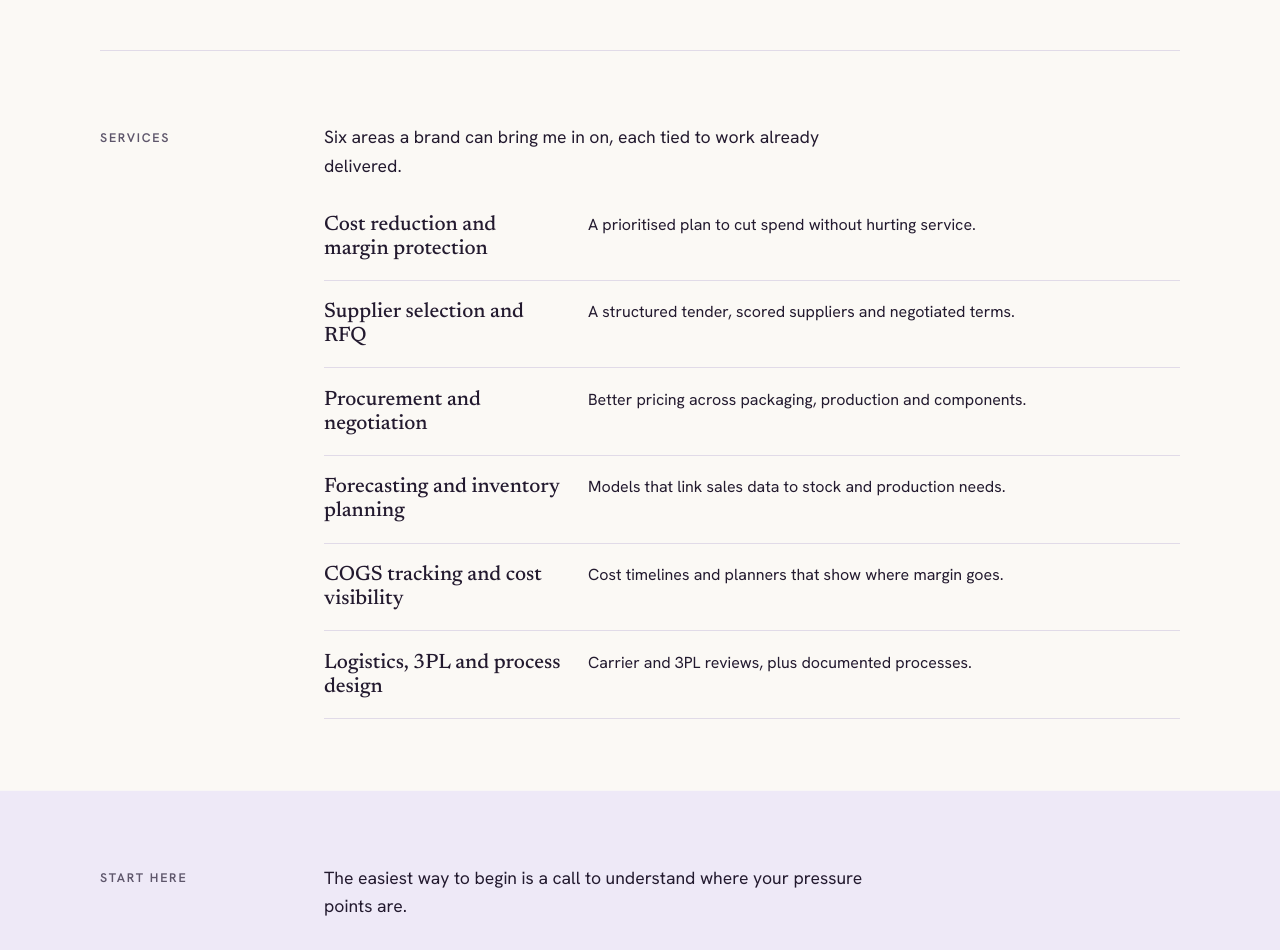
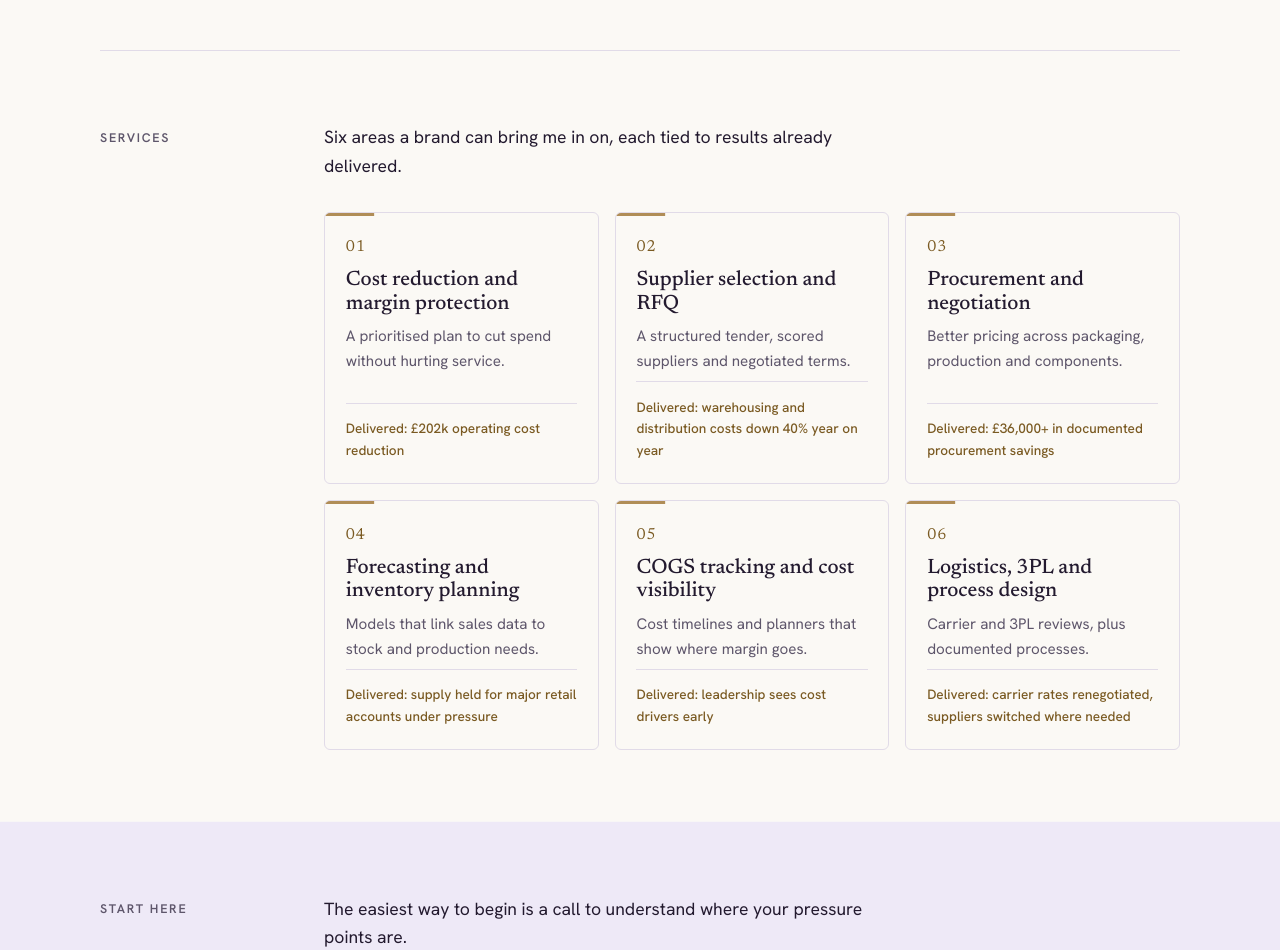
Before and after one commit to VashtiAdvisory/vashti-site, a plain HTML site: page index.html in a window 1280 px wide. Shown: the part 3580-4530 px from the top of the page. Drawn offline with Linux system fonts and the light colour scheme.

Commit message:
Add files via upload

```diff
--- a/index.html
+++ b/index.html
@@ -172,6 +172,24 @@ a:focus-visible, button:focus-visible { outline: 2px solid var(--accent); outlin
 .values .points li { margin-bottom: 1rem; }
 .lead + .problem { margin: -1rem 0 2rem; color: var(--muted); font-size: 1rem; max-width: 58ch; }
 
+
+/* Services cards */
+.cards { display: grid; grid-template-columns: minmax(0, 1fr); gap: 1rem; }
+@media (min-width: 640px) { .cards { grid-template-columns: repeat(2, minmax(0, 1fr)); } }
+@media (min-width: 1100px) { .cards { grid-template-columns: repeat(3, minmax(0, 1fr)); } }
+.cards li { position: relative; display: flex; flex-direction: column; gap: 0.5rem; padding: 1.4rem 1.3rem 1.3rem; background: var(--bg); border: 1px solid var(--line); border-radius: 6px; overflow: hidden; transition: transform .25s ease, border-color .25s ease, box-shadow .25s ease; }
+.cards li::before { content: ""; position: absolute; left: 0; top: 0; height: 3px; width: 100%; background: var(--brass); transform: scaleX(0.18); transform-origin: left; transition: transform .35s ease; }
+.cards li:hover, .cards li:focus-within { transform: translateY(-4px); border-color: var(--line-tint); box-shadow: 0 10px 24px rgba(35, 26, 47, 0.10); }
+.cards li:hover::before, .cards li:focus-within::before { transform: scaleX(1); }
+.cards .num { font-family: var(--font-display); font-size: 1rem; color: var(--accent); letter-spacing: 0.06em; }
+.cards h3 { font-family: var(--font-display); font-size: 1.3rem; line-height: 1.15; font-weight: 500; margin: 0; }
+.cards p { margin: 0; color: var(--muted); font-size: 0.95rem; }
+.cards .proof { margin-top: auto; padding-top: 0.9rem; border-top: 1px solid var(--line); color: var(--accent); font-size: 0.85rem; font-weight: 500; }
+.js .cards li { opacity: 0; transform: translateY(14px); }
+.js .cards li.in { opacity: 1; transform: none; transition: opacity .5s ease, transform .5s ease, border-color .25s ease, box-shadow .25s ease; }
+.js .cards li.in:hover, .js .cards li.in:focus-within { transform: translateY(-4px); }
+@media (prefers-reduced-motion: reduce) { .cards li, .cards li::before { transition: none; } .js .cards li { opacity: 1; transform: none; } }
+
 /* Case studies */
 .case { display: grid; grid-template-columns: minmax(0, 1fr); gap: 1.1rem; padding-block: 2.25rem; border-top: 1px solid var(--line); }
 .case:first-child { border-top: 0; padding-top: 0; }
@@ -254,7 +272,7 @@ a:focus-visible, button:focus-visible { outline: 2px solid var(--accent); outlin
       <p class="lead">I help founder-led consumer, food and wellness brands cut supply chain cost, streamline supply and build the planning systems to scale. Eight years of documented results across FMCG, retail, manufacturing and logistics, in the UK, Europe and Africa.</p>
       <p class="problem">Rising costs, legacy inefficiencies, unreliable supply, or planning that cannot keep up with growth? That is where I come in.</p>
       <div class="actions">
-        <a class="btn" href="mailto:hello@vashtiadvisory.com?subject=Intro%20call">Book a free intro call</a>
+        <a class="btn" href="https://calendly.com/foyin-vashtiadvisory/30min" target="_blank" rel="noopener">Book a free intro call</a>
         <a class="textlink" href="#results">See all the results</a>
       </div>
       <ul class="stats" aria-label="Headline results">
@@ -351,14 +369,14 @@ a:focus-visible, button:focus-visible { outline: 2px solid var(--accent); outlin
     <section class="sec" id="services" aria-labelledby="services-h">
       <h2 id="services-h">Services</h2>
       <div class="body">
-        <p class="intro">Six areas a brand can bring me in on, each tied to work already delivered.</p>
-        <ul class="rows two">
-          <li><span class="c1">Cost reduction and margin protection</span><span>A prioritised plan to cut spend without hurting service.</span></li>
-          <li><span class="c1">Supplier selection and RFQ</span><span>A structured tender, scored suppliers and negotiated terms.</span></li>
-          <li><span class="c1">Procurement and negotiation</span><span>Better pricing across packaging, production and components.</span></li>
-          <li><span class="c1">Forecasting and inventory planning</span><span>Models that link sales data to stock and production needs.</span></li>
-          <li><span class="c1">COGS tracking and cost visibility</span><span>Cost timelines and planners that show where margin goes.</span></li>
-          <li><span class="c1">Logistics, 3PL and process design</span><span>Carrier and 3PL reviews, plus documented processes.</span></li>
+        <p class="intro">Six areas a brand can bring me in on, each tied to results already delivered.</p>
+        <ul class="cards">
+          <li><span class="num">01</span><h3>Cost reduction and margin protection</h3><p>A prioritised plan to cut spend without hurting service.</p><p class="proof">Delivered: &pound;202k operating cost reduction</p></li>
+          <li><span class="num">02</span><h3>Supplier selection and RFQ</h3><p>A structured tender, scored suppliers and negotiated terms.</p><p class="proof">Delivered: warehousing and distribution costs down 40% year on year</p></li>
+          <li><span class="num">03</span><h3>Procurement and negotiation</h3><p>Better pricing across packaging, production and components.</p><p class="proof">Delivered: &pound;36,000+ in documented procurement savings</p></li>
+          <li><span class="num">04</span><h3>Forecasting and inventory planning</h3><p>Models that link sales data to stock and production needs.</p><p class="proof">Delivered: supply held for major retail accounts under pressure</p></li>
+          <li><span class="num">05</span><h3>COGS tracking and cost visibility</h3><p>Cost timelines and planners that show where margin goes.</p><p class="proof">Delivered: leadership sees cost drivers early</p></li>
+          <li><span class="num">06</span><h3>Logistics, 3PL and process design</h3><p>Carrier and 3PL reviews, plus documented processes.</p><p class="proof">Delivered: carrier rates renegotiated, suppliers switched where needed</p></li>
         </ul>
       </div>
     </section>
@@ -377,7 +395,7 @@ a:focus-visible, button:focus-visible { outline: 2px solid var(--accent); outlin
           </ul>
           <p class="fine">Nothing starts until you have agreed the scope, cost and timeline in the proposal.</p>
           <div class="actions">
-            <a class="btn" href="mailto:hello@vashtiadvisory.com?subject=Intro%20call">Book a free intro call (30 minutes)</a>
+            <a class="btn" href="https://calendly.com/foyin-vashtiadvisory/30min" target="_blank" rel="noopener">Book a free intro call (30 minutes)</a>
           </div>
         </div>
       </div>
@@ -442,7 +460,7 @@ a:focus-visible, button:focus-visible { outline: 2px solid var(--accent); outlin
       <div class="body">
         <p class="statement">Tell me what is under pressure.</p>
         <p class="lead">If you lead a purpose-led brand and costs are rising, supply is unreliable, legacy inefficiencies are slowing you down or planning cannot keep up with growth, I would like to hear about it.</p>
-        <div class="actions"><a class="btn" href="mailto:hello@vashtiadvisory.com?subject=Intro%20call">Book a free intro call</a></div>
+        <div class="actions"><a class="btn" href="https://calendly.com/foyin-vashtiadvisory/30min" target="_blank" rel="noopener">Book a free intro call</a></div>
         <div class="email-row">
           <a class="email" id="email-text" href="mailto:hello@vashtiadvisory.com">hello@vashtiadvisory.com</a>
           <button class="copy" id="copy-email" type="button">Copy address</button>
@@ -483,4 +501,17 @@ a:focus-visible, button:focus-visible { outline: 2px solid var(--accent); outlin
   });
 })();
 </script>
+<script>
+(function(){
+  try {
+    var items = document.querySelectorAll('.cards li');
+    if (!('IntersectionObserver' in window) || !items.length) return;
+    document.documentElement.classList.add('js');
+    var io = new IntersectionObserver(function(es){
+      es.forEach(function(e){ if (e.isIntersecting) { e.target.classList.add('in'); io.unobserve(e.target); } });
+    }, {threshold: 0.15});
+    items.forEach(function(el, i){ el.style.transitionDelay = ((i % 3) * 80) + 'ms'; io.observe(el); });
+  } catch (err) { document.documentElement.classList.remove('js'); }
+})();
+</script>
 </body></html>
```
